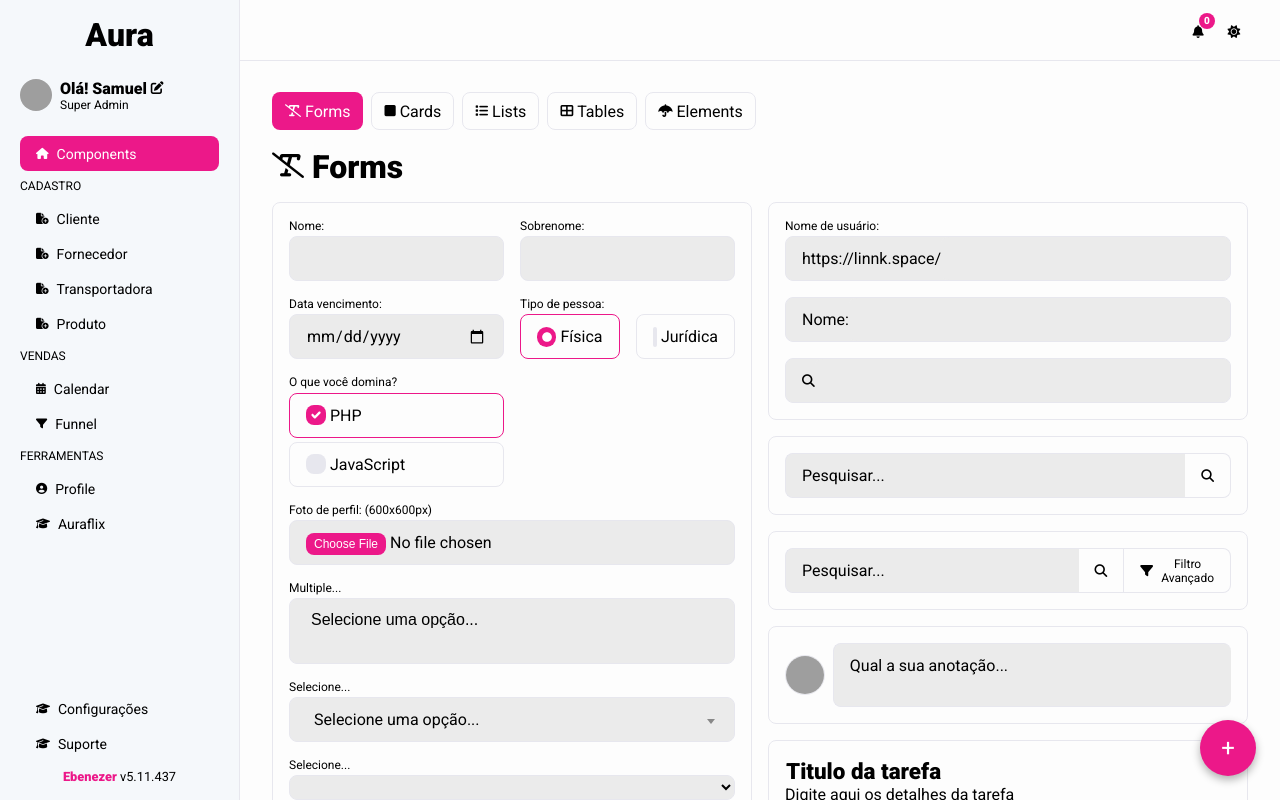
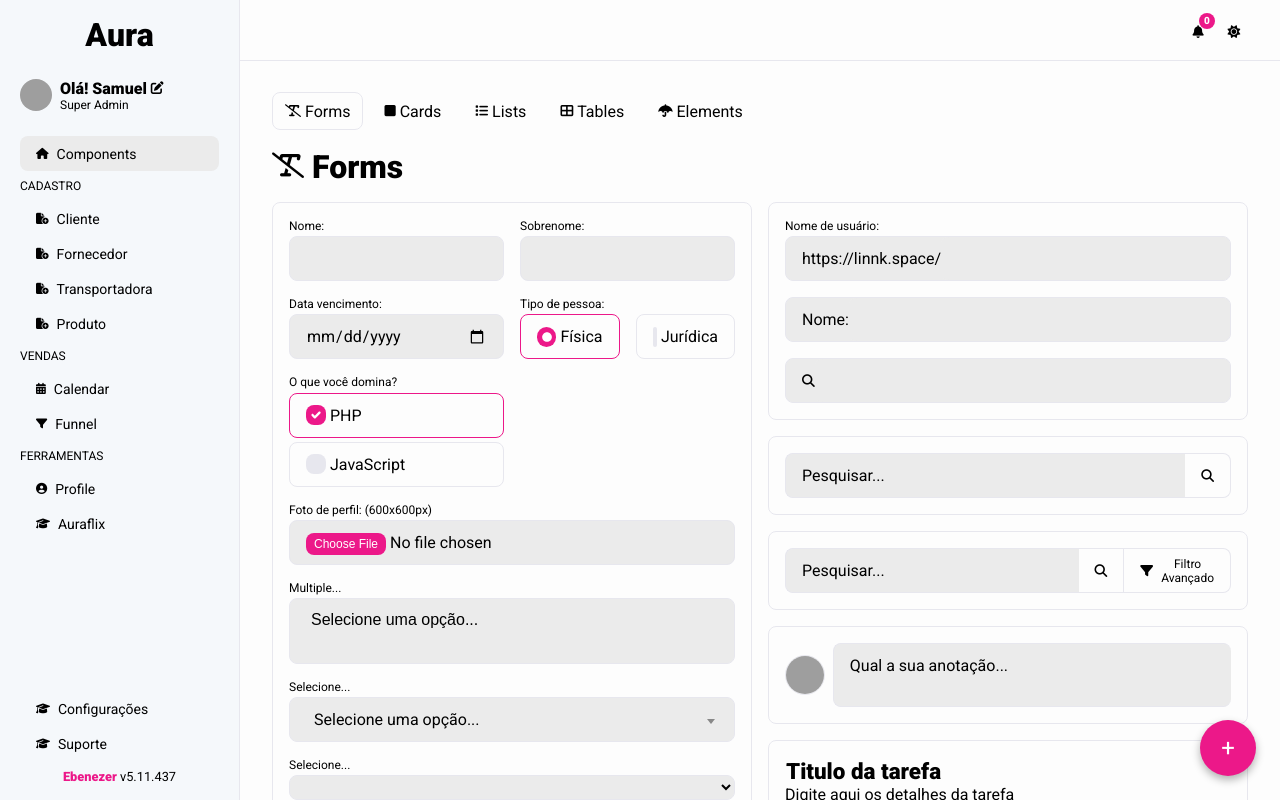
Before and after one commit to gestordeveloper/aura, a website: page docs/index.html in a window 1280 px wide. Drawn offline with Linux system fonts and the light colour scheme; grey boxes are pictures that could not be loaded.

Commit message:
Melhorias na box-sidebar e sidebar

```diff
--- a/source/components/sidebar.scss
+++ b/source/components/sidebar.scss
@@ -76,7 +76,7 @@
       display: block;
       width: 100%;
 
-      &.active {
+      &.active-primary {
         a {
           background: var(--primary);
           color: var(--white);
@@ -85,6 +85,13 @@
             background: var(--primary);
             color: var(--white);
           }
+        }
+      }
+
+      &.active {
+        a {
+          background: var(--sidebar-accent);
+          color: var(--sidebar-foreground);
         }
       }
 
--- a/source/pages/default.scss
+++ b/source/pages/default.scss
@@ -27,11 +27,11 @@
           display: block;
           font-size: fontSize("md");
           padding: spacing("2") spacing("3");
-          font-weight: fontWeight("medium");
+          font-weight: fontWeight("normal");
           color: var(--card-foreground);
-          border: 1px solid var(--border);
+          border: 1px solid transparent;
           border-radius: radius("md");
-          background: var(--card);
+          background: transparent;
           transition: background-color 0.2s;
           white-space: nowrap !important;
 
@@ -42,9 +42,9 @@
           }
 
           &.active {
-            background: var(--primary);
-            border-color: transparent;
-            color: var(--primary-foreground);
+            background: var(--card);
+            border-color: var(--border);
+            color: var(--foreground);
           }
 
           @media (max-width: 42em) {
```
Also changed, not shown: dist/app.css.
